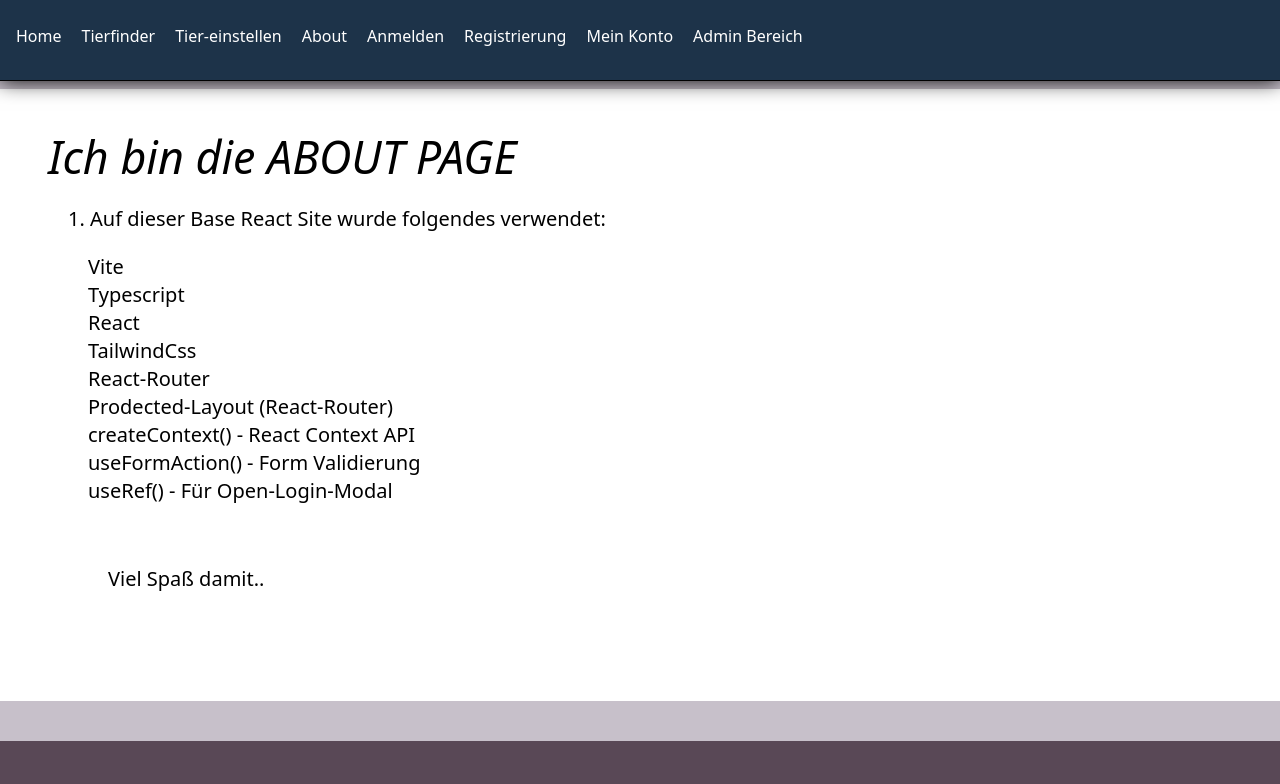
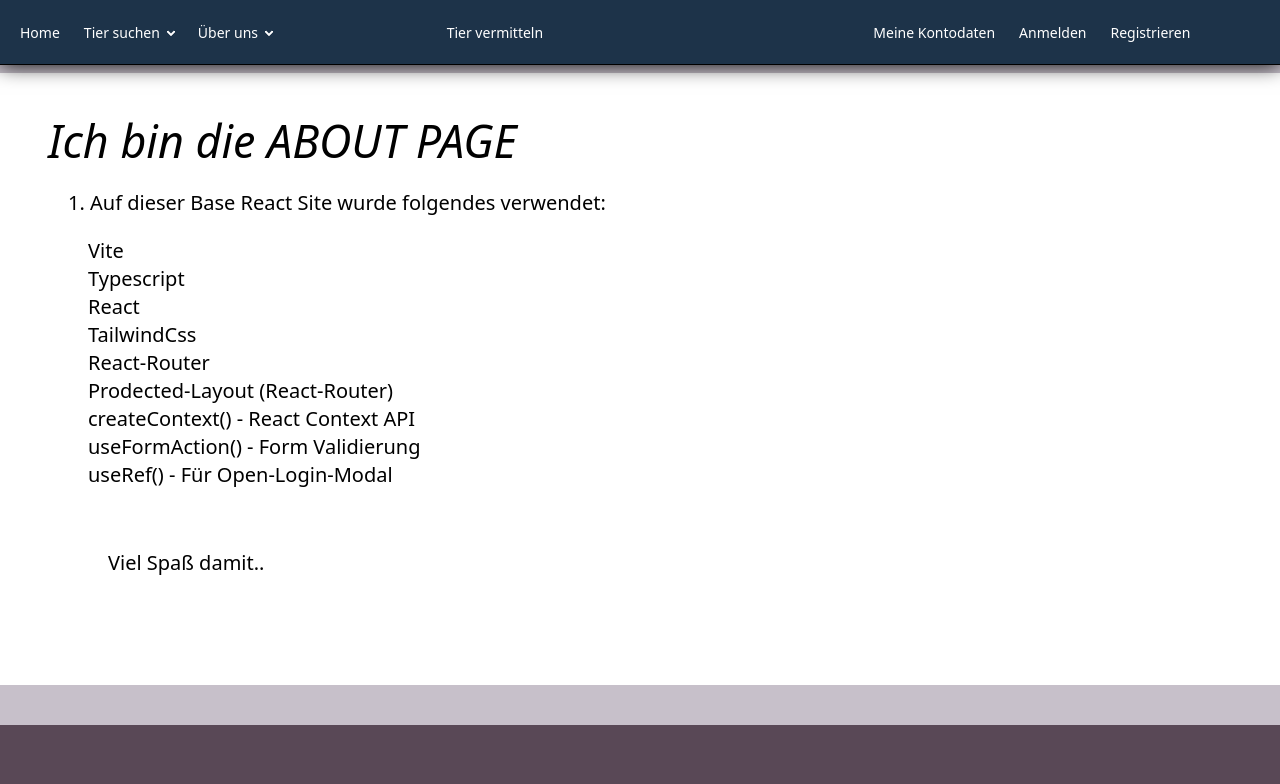
Before and after one commit to kaktusgarten/tiervermittlung, a React (Vite) app in the folder frontend/: page /about in a window 1280 px wide. Shown: the top 784 px of the page. Built offline with nearby package versions, Linux system fonts and the light colour scheme.

Commit message:
Main Layout HEADER angepasst, DaisyUI Navi

```diff
--- a/frontend/src/components/Header.tsx
+++ b/frontend/src/components/Header.tsx
@@ -1,9 +1,43 @@
 import { NavLink } from "react-router";
+import { useEffect } from "react";
 import LoginModal from "./LoginModal";
 export default function Header() {
+  const categories = [{ _id: "1", name: "Hund" }];
+
+  const logout = () => {
+    alert("abmelden.....");
+  };
+
+  useEffect(() => {
+    // FETCH CATEGORIES (immer)
+    // const fetchCategories = async () => {
+    //   try {
+    //     const res = await fetch(`${import.meta.env.VITE_API_URL}/categories`);
+    //     const data = await res.json();
+    //     setCategories(data);
+    //   } catch (error) {
+    //     console.log(error);
+    //   }
+    // };
+    // fetchCategories();
+
+    // Menu schließt alle Submenüs bei Klick:
+    const handleClick = (e: Event) => {
+      const target = e.target as HTMLElement;
+      if (target.closest("a")) {
+        document
+          .querySelectorAll("details[open]")
+          .forEach((d) => d.removeAttribute("open"));
+      }
+    };
+
+    document.addEventListener("click", handleClick);
+    return () => document.removeEventListener("click", handleClick);
+  }, []);
+
   return (
     <>
-      <header className="p-4">
+      {/* <header className="p-4">
         <nav className="">
           <ul className="flex gap-5 text-base text-white">
             <li>
@@ -32,7 +66,98 @@ export default function Header() {
             </li>
           </ul>
         </nav>
-      </header>
+      </header> */}
+
+      <div className="py-4 sticky top-0 bg-[#1D3349] text-white border-b z-100 -translate-y-2 shadow-[0_0_20px_#000] border-[#000]">
+        <div className="container m-auto">
+          {/* HEADER INHALT */}
+          <header className="overflow-auto min-h-[40px]">
+            <div className="grid md:grid-cols-3">
+              <div className="NAVI-1">
+                <nav>
+                  <ul className="menu menu-horizontal bg-[#1D3349]  absolute">
+                    <li>
+                      <NavLink to="/">Home</NavLink>
+                    </li>
+                    <li>
+                      <details>
+                        <summary>Tier suchen</summary>
+                        <ul className="bg-[#fff] text-black font-semibold border border-[#1D3349] -translate-y-1 shadow-[4px_4px_8px_#c7c0ca]">
+                          <li>
+                            <NavLink to="/tier-suchen">
+                              Alle&nbsp;Tiere&nbsp;zeigen
+                            </NavLink>
+                          </li>
+                          {categories?.map((cat) => (
+                            <li key={cat._id}>
+                              <NavLink to={`/tier-suchen/${cat._id}`}>
+                                {cat.name}
+                              </NavLink>
+                            </li>
+                          ))}
+                        </ul>
+                      </details>
+                    </li>
+                    <li>
+                      <details>
+                        <summary>Über uns</summary>
+                        <ul className="bg-[#fff] text-black font-semibold border border-[#1D3349] -translate-y-1 shadow-[4px_4px_8px_#c7c0ca]">
+                          <li>
+                            <NavLink to="/about">Über uns</NavLink>
+                          </li>
+                          <li>
+                            <NavLink to="/about">Impressum</NavLink>
+                          </li>
+                        </ul>
+                      </details>
+                    </li>
+                  </ul>
+                </nav>
+              </div>
+              <div className="NAVI-2">
+                <nav>
+                  <ul className="menu menu-horizontal bg-[#1D3349] lg:mb-64  absolute">
+                    <li>
+                      <NavLink to="/tier-einstellen">Tier vermitteln</NavLink>
+                    </li>
+                  </ul>
+                </nav>
+              </div>
+
+              <div className="NAVI-3">
+                <nav>
+                  <ul className="menu menu-horizontal bg-[#1D3349]  lg:mb-64  absolute">
+                    <li>
+                      <NavLink to="/mein-konto">Meine Kontodaten</NavLink>
+                    </li>
+                    {"anmelden" === "abmelden" ? (
+                      <li>
+                        <a onClick={logout}>Abmelden</a>
+                      </li>
+                    ) : (
+                      <li>
+                        <NavLink to="/login">Anmelden</NavLink>
+                      </li>
+                    )}
+
+                    <li>
+                      <NavLink to="/registrierung">Registrieren</NavLink>
+                    </li>
+
+                    {/* {userData?.roles?.[0] === "admin" && (
+                  <li>
+                    <NavLink to="/admin-bereich" className="text-[orange]">
+                      Admin Bereich
+                    </NavLink>
+                  </li>
+                )} */}
+                  </ul>
+                </nav>
+              </div>
+            </div>
+          </header>
+        </div>
+      </div>
     </>
   );
 }
--- a/frontend/src/layouts/MainLayout.tsx
+++ b/frontend/src/layouts/MainLayout.tsx
@@ -5,11 +5,9 @@ export default function MainLayout() {
   return (
     <>
       <div className="page flex flex-col min-h-screen">
-        <div className="py-4 sticky top-0 bg-[#1D3349] border-b z-100 -translate-y-2 shadow-[0_0_20px_#000] border-[#000]">
-          <div className="container m-auto">
-            <Header></Header>
-          </div>
-        </div>
+
+        <Header></Header>
+
 
         <div className="container m-auto flex-1 mb-10 bg-base-100 md:p-8 ">
           <Outlet></Outlet>
```
